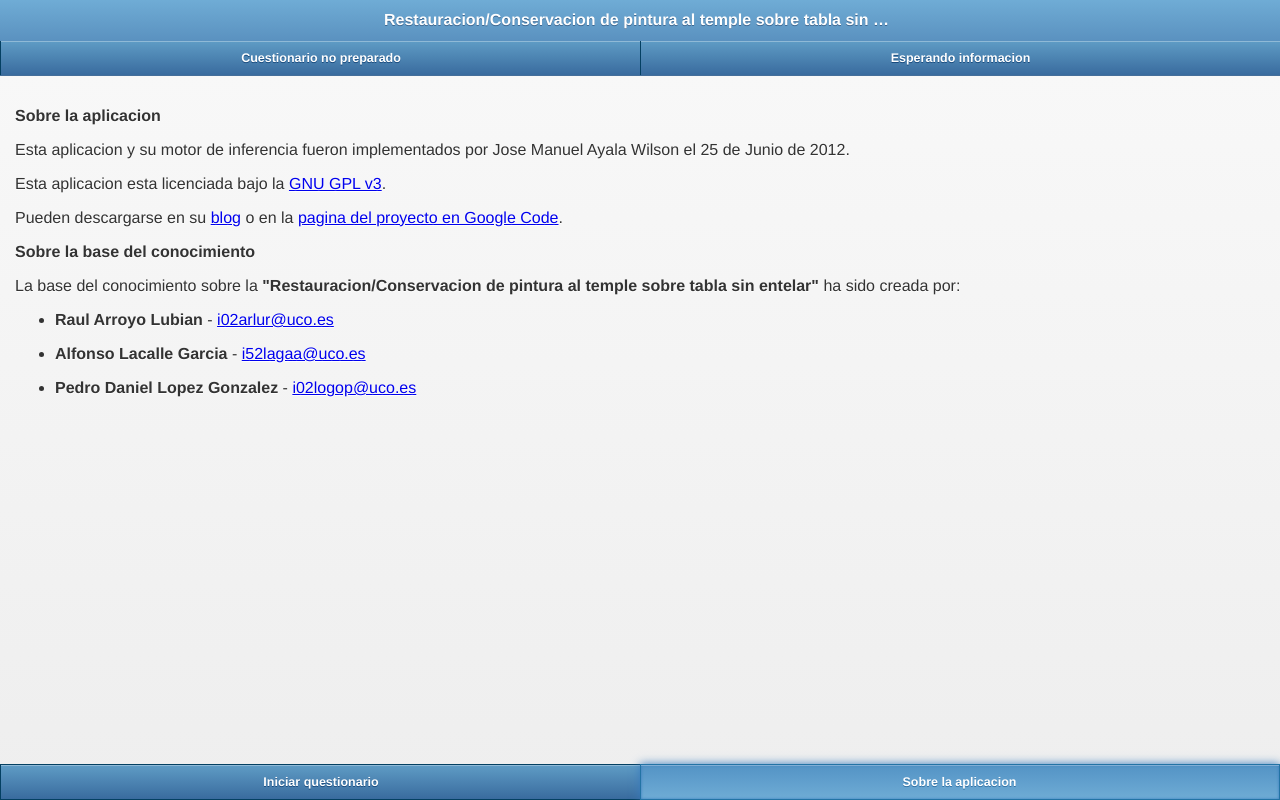
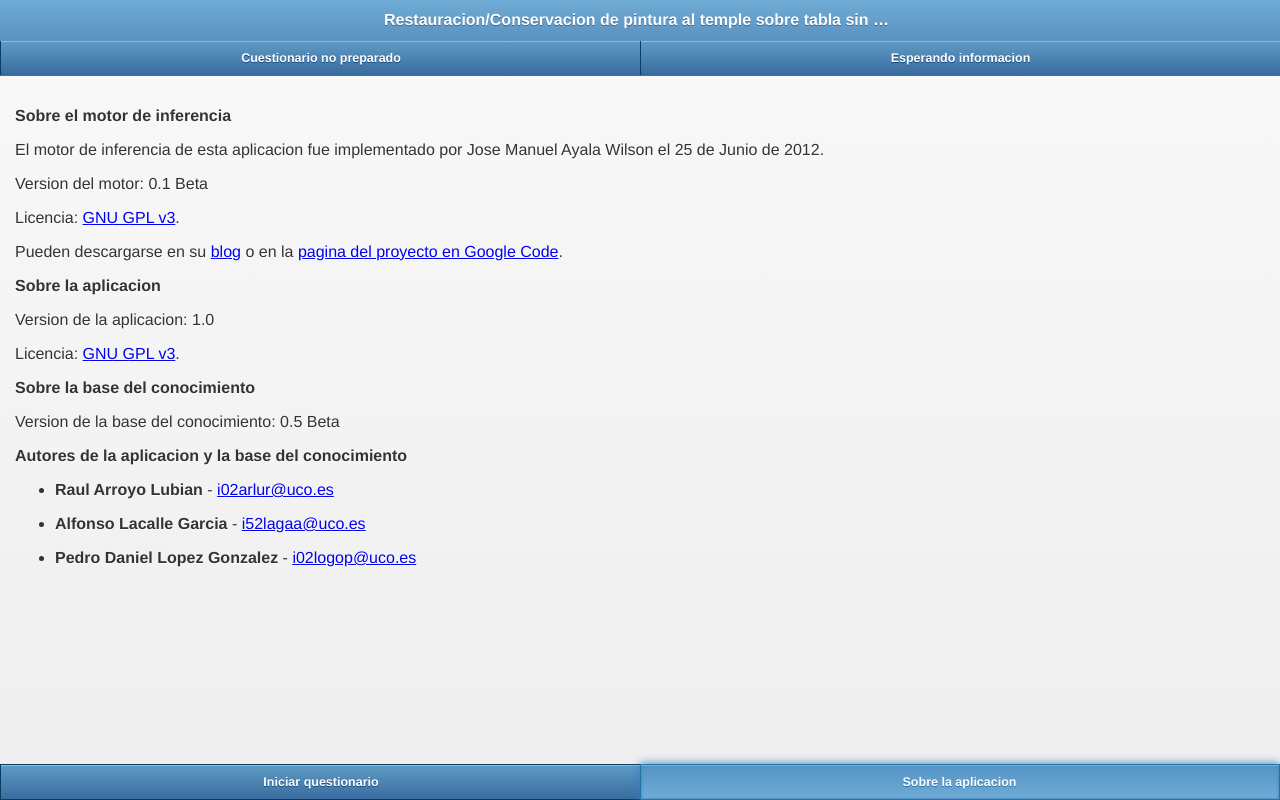
Before and after one commit to Elolawyn/ISSBCDiagnostico, a plain HTML site: page index.html in a window 1280 px wide. Both pictures are taken after a click on the link "Sobre la aplicacion". Drawn offline with Linux system fonts and the light colour scheme.

Commit message:
mejorado el Sobre nosotros

```diff
--- a/index.html
+++ b/index.html
@@ -193,11 +193,16 @@
 			// Pestaña "sobre nosotros"
 			$("#about").click(function()
 			{
-				container.html('<p><b>Sobre la aplicacion</b></p>'+'<p>Esta aplicacion y su motor de inferencia fueron implementados por Jose Manuel Ayala Wilson el 25 de Junio de 2012.</p>'+
-								'<p>Esta aplicacion esta licenciada bajo la <a href="http://www.gnu.org/licenses/gpl.html">GNU GPL v3</a>.</p>'+
+				container.html('<p><b>Sobre el motor de inferencia</b></p>'+'<p>El motor de inferencia de esta aplicacion fue implementado por Jose Manuel Ayala Wilson el 25 de Junio de 2012.</p>'+
+								'<p>Version del motor: 0.1 Beta</p>'+
+								'<p>Licencia: <a href="http://www.gnu.org/licenses/gpl.html">GNU GPL v3</a>.</p>'+
 								'<p>Pueden descargarse en su <a href="http://jmaw.blogspot.com.es/">blog</a> o en la <a href="https://code.google.com/p/js-ree/">pagina del proyecto en Google Code</a>.</p>'+
+								'<p><b>Sobre la aplicacion</b></p>'+
+								'<p>Version de la aplicacion: 1.0</p>'+
+								'<p>Licencia: <a href="http://www.gnu.org/licenses/gpl.html">GNU GPL v3</a>.</p>'+
 								'<p><b>Sobre la base del conocimiento</b></p>'+
-								'<p>La base del conocimiento sobre la <b>"Restauracion/Conservacion de pintura al temple sobre tabla sin entelar"</b> ha sido creada por:</p>'+
+								'<p>Version de la base del conocimiento: 0.5 Beta</p>'+
+								'<p><b>Autores de la aplicacion y la base del conocimiento</b></p>'+
 								'<ul>'+
 								'<li><p><b>Raul Arroyo Lubian</b> - <a href="http://www.uco.es/~i02arlur/">i02arlur@uco.es</a></p></li>'+
 								'<li><p><b>Alfonso Lacalle Garcia</b> - <a href="http://www.uco.es/~i52lagaa/">i52lagaa@uco.es</a></p></li>'+
```
